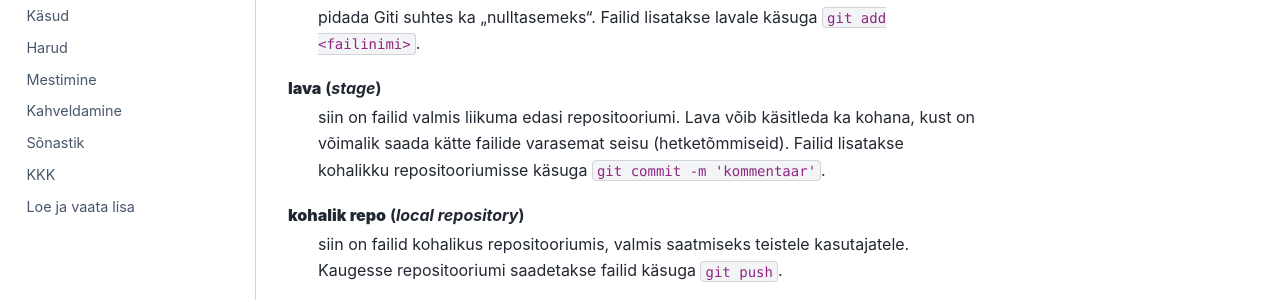
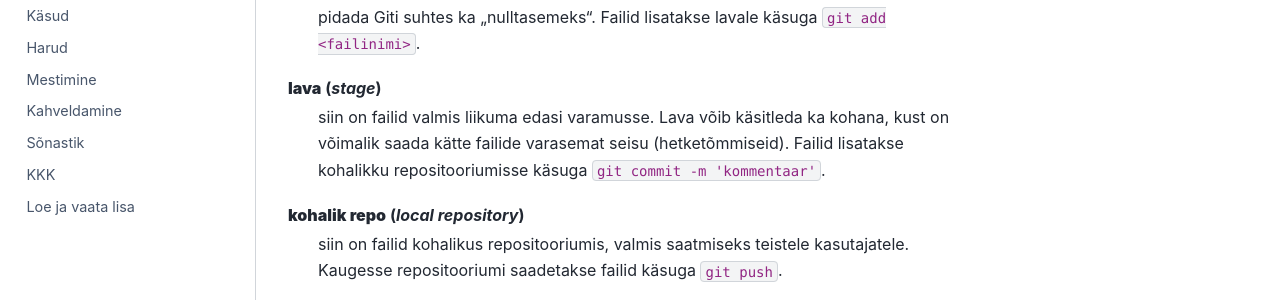
Before and after one commit to nemeek/gitijutud, a Sphinx documentation site: the page built from docs/failid.rst, in a window 1280 px wide. Shown: the part 303-603 px from the top of the page. Built offline with Sphinx 7.4.7 and the Sphinx Book theme 1.1.4, drawn with Linux system fonts in a browser that asks for light colours.

Commit message:
varamu kui termin

```diff
--- a/docs/failid.rst
+++ b/docs/failid.rst
@@ -11,7 +11,7 @@ Kohalikus arvutis võivad failid olla kolmes erinevas staadiumis:
 	"nulltasemeks". Failid lisatakse lavale käsuga ``git add <failinimi>``.
 
 **lava** (*stage*)
-	siin on failid valmis liikuma edasi repositooriumi. Lava võib käsitleda ka kohana, kust on võimalik saada kätte
+	siin on failid valmis liikuma edasi :term:`varamusse<varamu>`. Lava võib käsitleda ka kohana, kust on võimalik saada kätte
 	failide varasemat seisu (hetketõmmiseid). Failid lisatakse kohalikku repositooriumisse käsuga ``git commit -m 'kommentaar'``.
 
 **kohalik repo** (*local repository*)
```
